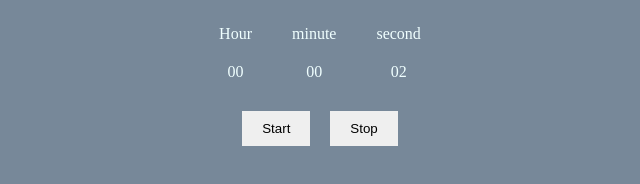
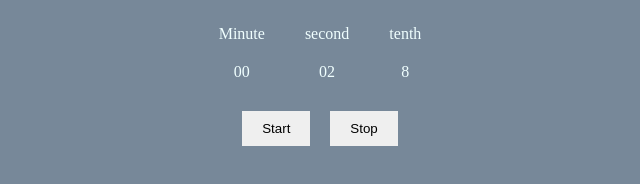
Before and after one commit to AlexMaunouryBenavides/chrono-poo, a website with bundled scripts: page index.html in a window 1280 px wide. Both pictures are taken after a click on the button "Start". Shown: the full height of the page, 320-960 px from the left. Built offline with nearby package versions, Linux system fonts and the light colour scheme.

Commit message:
rien d important

```diff
--- a/index.html
+++ b/index.html
@@ -10,16 +10,16 @@
     <div class="container">
       <div class="chrono-container">
         <div class="hour">
-          <p>Hour</p>
-          <span id="hour">O</span>
+          <p>Minute</p>
+          <span id="minute">O</span>
         </div>
         <div class="minute">
-          <p>minute</p>
-          <span id="minute">O</span>
+          <p>second</p>
+          <span id="second">00</span>
         </div>
         <div class="second">
-          <p>second</p>
-          <span id="second">O</span>
+          <p>tenth</p>
+          <span id="tenth">0</span>
         </div>
       </div>
       <div class="buttons">
--- a/src/app.ts
+++ b/src/app.ts
@@ -1,54 +1,45 @@
 const startClock = document.getElementById("start")!;
 const stopClock = document.getElementById("stop")!;
-const hourSpan = document.getElementById("hour")!;
 const minuteSpan = document.getElementById("minute")!;
 const secondSpan = document.getElementById("second")!;
+const tenthSpan = document.getElementById("tenth")!;
 
 class Chronometre {
-  private hour: number = 0;
   private minute: number = 0;
   private second: number = 0;
+  private tenthOfSecond: number = 0;
   private intervalId: number | null = null;
 
   constructor(
-    private hourSpan: HTMLElement,
     private minuteSpan: HTMLElement,
-    private secondSpan: HTMLElement
+    private secondSpan: HTMLElement,
+    private tenthSpan: HTMLElement
   ) {}
-  getHour(): number {
-    return this.hour;
+
+  private updateDisplay(): void {
+    this.minuteSpan.textContent = this.minute.toString().padStart(2, "0");
+    this.secondSpan.textContent = this.second.toString().padStart(2, "0");
+    this.tenthSpan.textContent = this.tenthOfSecond.toString();
   }
 
-  getMinute(): number {
-    return this.minute;
-  }
-
-  getSecond(): number {
-    return this.second;
-  }
-  private updateDisplay(): void {
-    this.hourSpan.textContent = this.hour.toString().padStart(2, "0");
-    this.minuteSpan.textContent = this.minute.toString().padStart(2, "0");
-    this.secondSpan.textContent = this.second.toString().padStart(2, "0");
-  }
   setStart(): void {
-    if (this.intervalId !== null) return; // évite de démarrer plusieurs fois
+    if (this.intervalId !== null) return;
 
     this.intervalId = window.setInterval(() => {
-      this.second++;
+      this.tenthOfSecond++;
+
+      if (this.tenthOfSecond === 10) {
+        this.tenthOfSecond = 0;
+        this.second++;
+      }
 
       if (this.second === 60) {
         this.second = 0;
         this.minute++;
       }
 
-      if (this.minute === 60) {
-        this.minute = 0;
-        this.hour++;
-      }
-
       this.updateDisplay();
-    }, 1000);
+    }, 100); // 100ms = 1/10 de seconde
   }
 
   stop(): void {
@@ -59,7 +50,7 @@ class Chronometre {
   }
 }
 
-const chrono = new Chronometre(hourSpan, minuteSpan, secondSpan);
+const chrono = new Chronometre(minuteSpan, secondSpan, tenthSpan);
 
 startClock.addEventListener("click", () => {
   chrono.setStart();
```
Also changed, not shown: dist/app.js.
